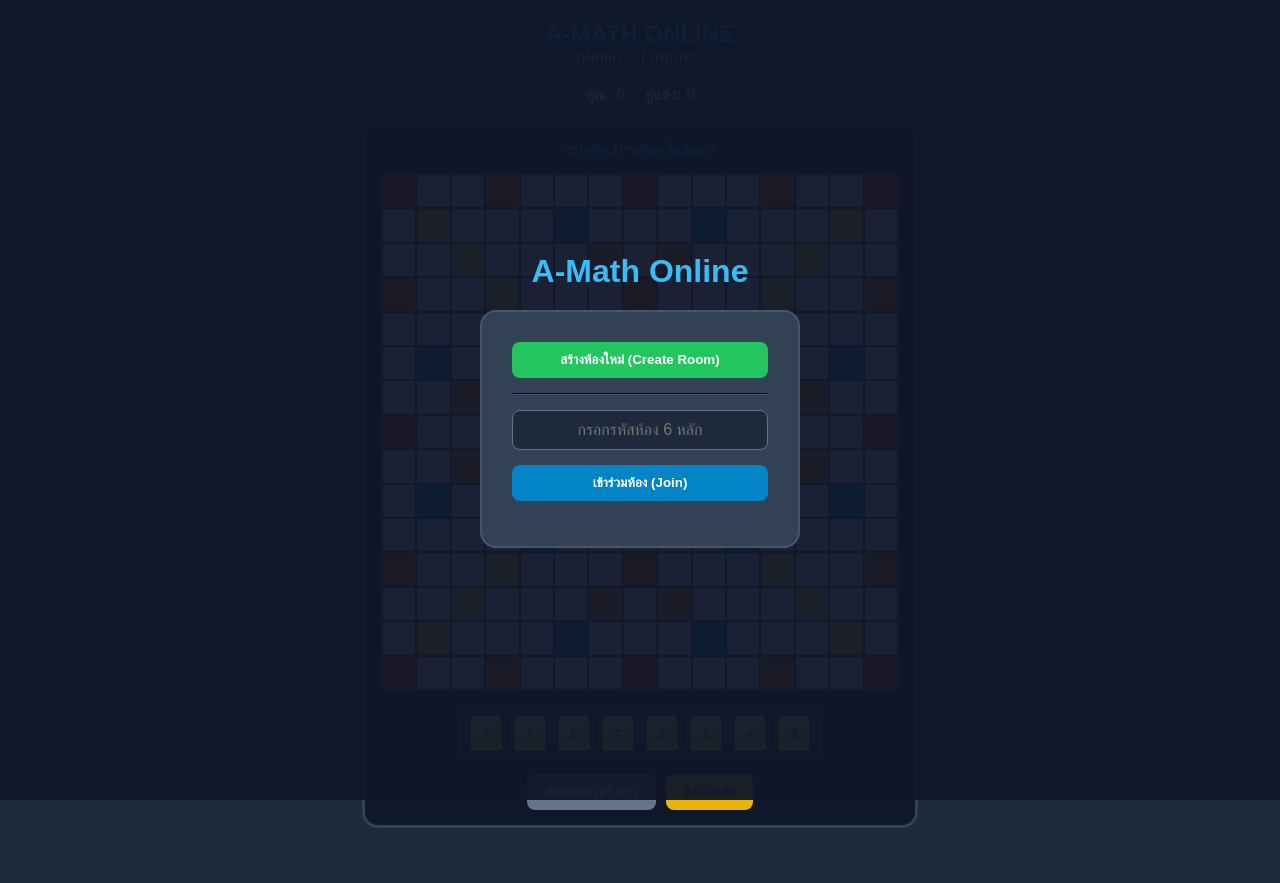
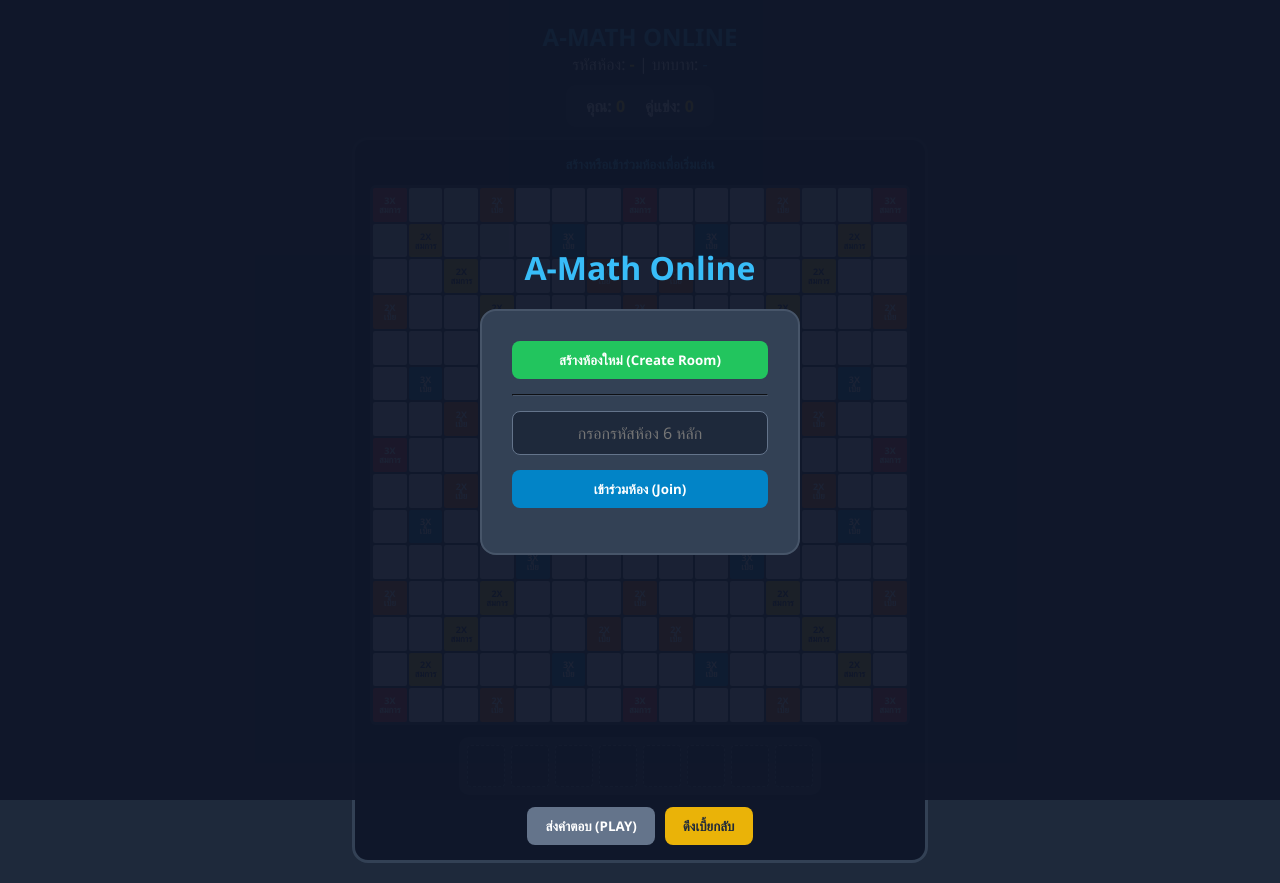
Before and after one commit to epbeep/amath-online, a website: page public/index.html in a window 1280 px wide. Before the commit the page ends 848 px from the top, so only its background shows below. Drawn offline with nearby package versions, Linux system fonts and the light colour scheme; no server answers.

Commit message:
Update index.html

```diff
--- a/public/index.html
+++ b/public/index.html
@@ -6,28 +6,37 @@
     <title>A-Math Online Real-time</title>
     <script src="/socket.io/socket.io.js"></script>
     <style>
-        * { box-sizing: border-box; margin: 0; padding: 0; font-family: 'Kanit', sans-serif; user-select: none; }
+        * { box-sizing: border-box; margin: 0; padding: 0; font-family: 'Kanit', 'Segoe UI', Tahoma, sans-serif; user-select: none; }
         body { background-color: #1e293b; color: #f8fafc; display: flex; flex-direction: column; align-items: center; justify-content: center; min-height: 100vh; padding: 20px; }
+
         .lobby-overlay { position: fixed; top: 0; left: 0; width: 100%; height: 100%; background: rgba(15, 23, 42, 0.95); display: flex; flex-direction: column; align-items: center; justify-content: center; z-index: 100; gap: 20px; }
         .lobby-card { background: #334155; padding: 30px; border-radius: 16px; border: 2px solid #475569; display: flex; flex-direction: column; gap: 15px; width: 320px; text-align: center; }
         .input-box { padding: 10px; border-radius: 8px; border: 1px solid #64748b; background: #1e293b; color: white; font-size: 16px; text-align: center; text-transform: uppercase; }
+
         .header { text-align: center; margin-bottom: 10px; }
         .header h1 { font-size: 24px; color: #38bdf8; }
         .score-board { display: flex; gap: 20px; background-color: #334155; padding: 10px 20px; border-radius: 10px; margin-bottom: 10px; font-weight: bold; }
         .game-container { display: flex; flex-direction: column; align-items: center; gap: 12px; background-color: #0f172a; padding: 15px; border-radius: 16px; border: 3px solid #334155; }
-        .board { display: grid; grid-template-columns: repeat(15, 1fr); grid-template-rows: repeat(15, 1fr); gap: 2px; width: min(80vw, 520px); height: min(80vw, 520px); background-color: #334155; padding: 3px; border-radius: 6px; }
-        .cell { background-color: #e2e8f0; border-radius: 2px; display: flex; align-items: center; justify-content: center; font-size: 10px; font-weight: bold; color: #1e293b; cursor: pointer; }
-        .cell.type-3E { background-color: #ef4444; color: #fff; }
-        .cell.type-2E { background-color: #facc15; }
-        .cell.type-3P { background-color: #0284c7; color: #fff; }
-        .cell.type-2P { background-color: #f97316; color: #fff; }
-        .cell.center-star { background-color: #facc15; color: #ef4444; font-size: 16px; }
+
+        .board { display: grid; grid-template-columns: repeat(15, 1fr); grid-template-rows: repeat(15, 1fr); gap: 2px; width: min(80vw, 540px); height: min(80vw, 540px); background-color: #334155; padding: 3px; border-radius: 6px; }
+
+        /* Cell Styling & Multipliers Text */
+        .cell { background-color: #e2e8f0; border-radius: 2px; display: flex; flex-direction: column; align-items: center; justify-content: center; font-size: 10px; font-weight: bold; color: #1e293b; cursor: pointer; position: relative; }
+        .cell.type-3E { background-color: #ef4444; color: #ffffff; }
+        .cell.type-2E { background-color: #facc15; color: #1e293b; }
+        .cell.type-3P { background-color: #0284c7; color: #ffffff; }
+        .cell.type-2P { background-color: #f97316; color: #ffffff; }
+        .cell.center-star { background-color: #facc15; color: #ef4444; font-size: 18px; }
+
+        .cell-label { font-size: 9px; text-align: center; line-height: 1; pointer-events: none; }
+
         .tile { width: 90%; height: 90%; background: linear-gradient(145deg, #fef08a, #fde047); border: 1px solid #ca8a04; border-radius: 4px; display: flex; align-items: center; justify-content: center; font-size: 14px; font-weight: 800; color: #713f12; position: relative; cursor: pointer; }
         .tile.placed-permanently { background: #cbd5e1; border-color: #94a3b8; color: #334155; }
-        .tile.selected { outline: 3px solid #38bdf8; }
-        .tile .tile-score { position: absolute; bottom: 1px; right: 2px; font-size: 8px; }
+        .tile.selected { outline: 3px solid #38bdf8; box-shadow: 0 0 8px #38bdf8; }
+        .tile .tile-score { position: absolute; bottom: 1px; right: 2px; font-size: 8px; color: #854d0e; }
+
         .rack { display: flex; gap: 6px; background-color: #334155; padding: 8px; border-radius: 10px; min-height: 50px; }
-        .rack-slot { width: 38px; height: 42px; background-color: #1e293b; border-radius: 4px; border: 1px dashed #64748b; display: flex; align-items: center; justify-content: center; }
+        .rack-slot { width: 38px; height: 42px; background-color: #1e293b; border-radius: 4px; border: 1px dashed #64748b; display: flex; align-items: center; justify-content: center; cursor: pointer; }
         .btn { background-color: #22c55e; color: white; border: none; padding: 10px 18px; border-radius: 8px; font-weight: bold; cursor: pointer; }
         .btn:hover { opacity: 0.9; }
         .btn:disabled { background-color: #64748b; cursor: not-allowed; }
@@ -35,6 +44,7 @@
     </style>
 </head>
 <body>
+
     <div id="lobbyModal" class="lobby-overlay">
         <h1 style="color: #38bdf8;">A-Math Online</h1>
         <div class="lobby-card">
@@ -89,13 +99,7 @@
         ];
 
         let gridState = Array(15).fill(null).map(() => Array(15).fill(null));
-        let playerRack = [
-            { id: 't1', symbol: '7', score: 2 }, { id: 't2', symbol: '+', score: 2 },
-            { id: 't3', symbol: '5', score: 2 }, { id: 't4', symbol: '=', score: 1 },
-            { id: 't5', symbol: '1', score: 1 }, { id: 't6', symbol: '2', score: 1 },
-            { id: 't7', symbol: '×', score: 2 }, { id: 't8', symbol: '3', score: 1 }
-        ];
-
+        let playerRack = Array(8).fill(null);
         let placedTilesInTurn = [], selectedTileData = null, myScore = 0;
 
         function createRoom() { socket.emit('create_room'); }
@@ -118,8 +122,11 @@
             document.getElementById('lobbyModal').style.display = 'none';
         });
 
-        socket.on('game_start', ({ currentTurn: turn }) => {
+        // รับแจกเบี้ยเริ่มต้น 8 ตัวจาก Server (ไม่ซ้ำกัน)
+        socket.on('game_start', ({ currentTurn: turn, hand }) => {
             currentTurn = turn;
+            playerRack = hand;
+            initRack();
             updateTurnUI();
         });
 
@@ -139,14 +146,35 @@
             document.getElementById('statusMsg').textContent = isMyTurn ? '★ ตาของคุณแล้ว! วางเบี้ยได้เลย' : 'รอคู่แข่งวางสมการ...';
         }
 
+        function renderCellLabel(cell, cellType) {
+            if (cellType === '3E') cell.innerHTML = '<span class="cell-label">3X<br>สมการ</span>';
+            else if (cellType === '2E') cell.innerHTML = '<span class="cell-label">2X<br>สมการ</span>';
+            else if (cellType === '3P') cell.innerHTML = '<span class="cell-label">3X<br>เบี้ย</span>';
+            else if (cellType === '2P') cell.innerHTML = '<span class="cell-label">2X<br>เบี้ย</span>';
+            else if (cellType === 'CENTER') {
+                cell.className += ' center-star';
+                cell.innerHTML = '★';
+            } else {
+                cell.innerHTML = '';
+            }
+        }
+
         function initBoard() {
             const boardEl = document.getElementById('board');
             boardEl.innerHTML = '';
             for (let r = 0; r < 15; r++) {
                 for (let c = 0; c < 15; c++) {
+                    const cellType = BOARD_LAYOUT[r][c];
                     const cell = document.createElement('div');
-                    cell.className = `cell type-${BOARD_LAYOUT[r][c]}`;
-                    if (gridState[r][c]) cell.appendChild(createTileEl(gridState[r][c].tile, true));
+                    cell.className = `cell type-${cellType}`;
+
+                    renderCellLabel(cell, cellType);
+
+                    if (gridState[r][c]) {
+                        cell.innerHTML = '';
+                        cell.appendChild(createTileEl(gridState[r][c].tile, true));
+                    }
+
                     cell.onclick = () => onCellClick(r, c);
                     boardEl.appendChild(cell);
                 }
```
